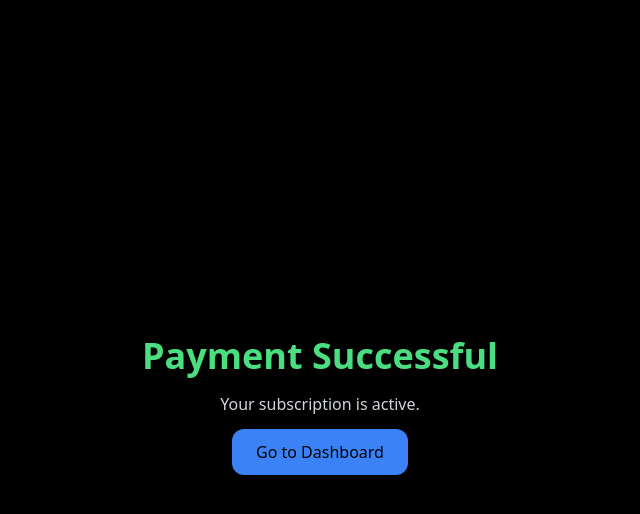
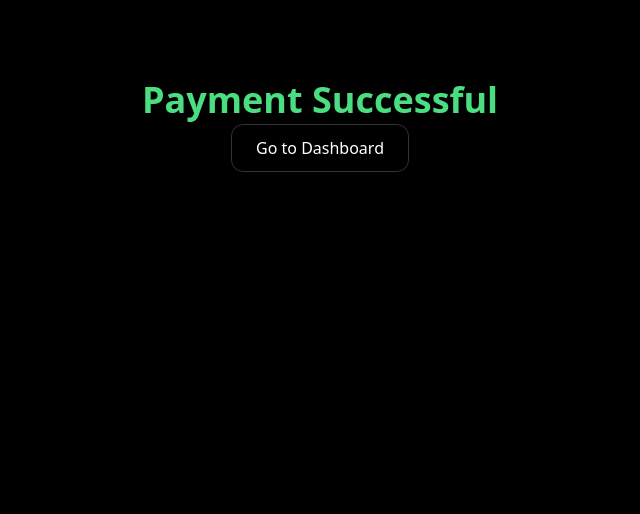
Before and after one commit to chetanshrm83/resultifytechnologies, a Next.js app: page /success in a window 1280 px wide. Shown: the top 514 px of the page, without its empty margins (320-960 px from the left). Built offline with nearby package versions, Linux system fonts and the light colour scheme.

Commit message:
Refactor SuccessPage layout and styling
Updated the layout and styling of the SuccessPage component.

```diff
--- a/app/success/page.tsx
+++ b/app/success/page.tsx
@@ -2,23 +2,17 @@ import Link from "next/link";
 
 export default function SuccessPage() {
   return (
-    <main className="min-h-screen flex items-center justify-center text-center p-8">
-      <div>
+    <div className="text-center py-20">
       <h1 className="text-4xl font-bold text-green-400 mb-4">
         Payment Successful
       </h1>
 
-        <p className="text-gray-300 mb-6">
-          Your subscription is active.
-        </p>
-
       <Link
         href="/client"
-          className="px-6 py-3 bg-blue-500 text-black rounded-xl"
+        className="px-6 py-3 border border-white/20 rounded-xl"
       >
         Go to Dashboard
       </Link>
     </div>
-    </main>
   );
 }
```
Lines whose indentation alone changed are shown as unchanged.
